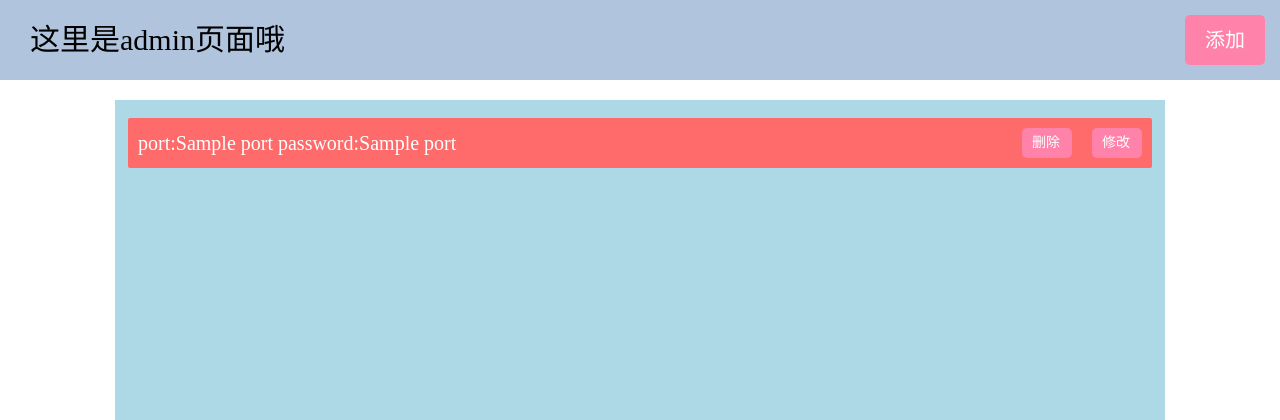
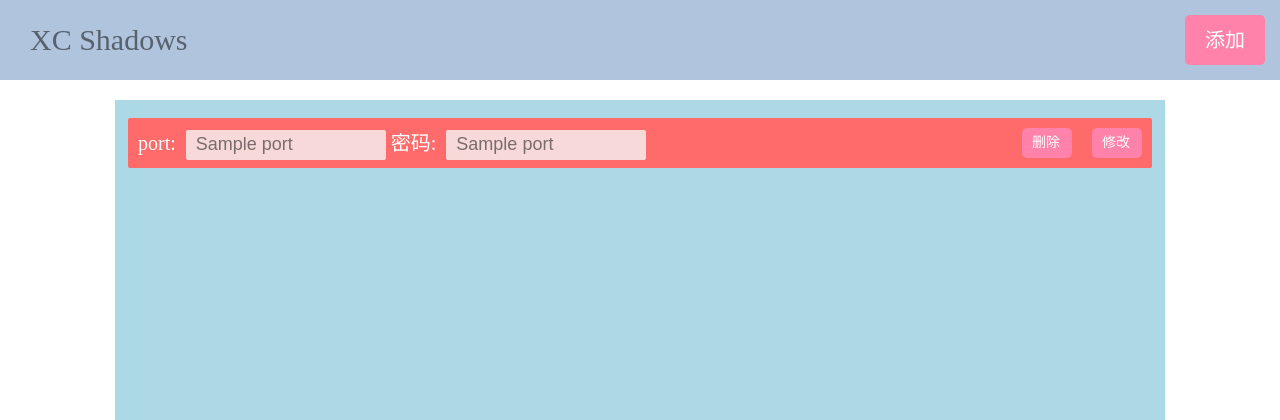
Before and after one commit to yoopoi/ss-DP, a Flask app: template templates/admin.html in a window 1280 px wide. Shown: the top 420 px of the page. Run offline with Flask 2, Linux system fonts and the light colour scheme; the template is opened without the code that fills it: most values are stand-ins (such as "Sample title", 1, 10 or a date in 2020); some libraries are stand-ins or nearby versions.

Commit message:
添加了admin页面

```diff
--- a/templates/admin.html
+++ b/templates/admin.html
@@ -17,6 +17,7 @@
         font-size:30px;
         text-indent:30px;
         margin-bottom:20px;
+        color:rgba(0,0,0,0.5);
       }
       .table{
         position:relative;
@@ -75,15 +76,39 @@
       .nav-button:hover{
         background-color:#EE799F;
       }
+      input{
+        width:200px;
+        height:30px;
+        margin-top:10px;
+        margin-bottom:10px;
+        background-color:rgba(245,245,245,0.8);
+        border:none;
+        outline:none;
+        border-radius:2px;
+        margin-left:10px;
+        text-indent:10px;
+        font-size:18px;
+        color:rgba(0,0,0,0.5);
+      }
     </style>
   </head>
   <body>
-  <div class="nav">这里是admin页面哦 <div class="nav-button">添加</div></div>
+  <div class="nav">XC Shadows <div class="nav-button add">添加</div></div>
   <div class="table">
     {% for port in users %}
-    <div class="box">port:{{port}} password:{{ users[port] }}<div class="button">修改</div><div class="button">删除</div></div>
+    <div class="box">port:<input type="text" name="" class="port" value="{{port}}"> 密码:<input type="text" class="password" name="" value="{{ users[port] }}"><div class="button change">修改</div><div class="button del">删除</div></div>
       {% endfor %}
   </div>
 
   </body>
+  <script src="https://www.jq22.com/jquery/jquery-2.1.1.js"></script>
+  <script type="text/javascript">
+$(".add").click(function(){
+  var last_port = $(".port:last-child");
+  var last_password = $(".password:last-child");
+  last_port = parseInt(last_port)+1;
+
+  $(".table").append('  <div class="box">port:<input type="text" name="" class="port" value="'+last_port+'"> 密码:<input type="text" class="password" name="" value="'+last_password+'"><div class="button change">修改</div><div class="button del">删除</div></div>');
+});
+  </script>
 </html>
```
